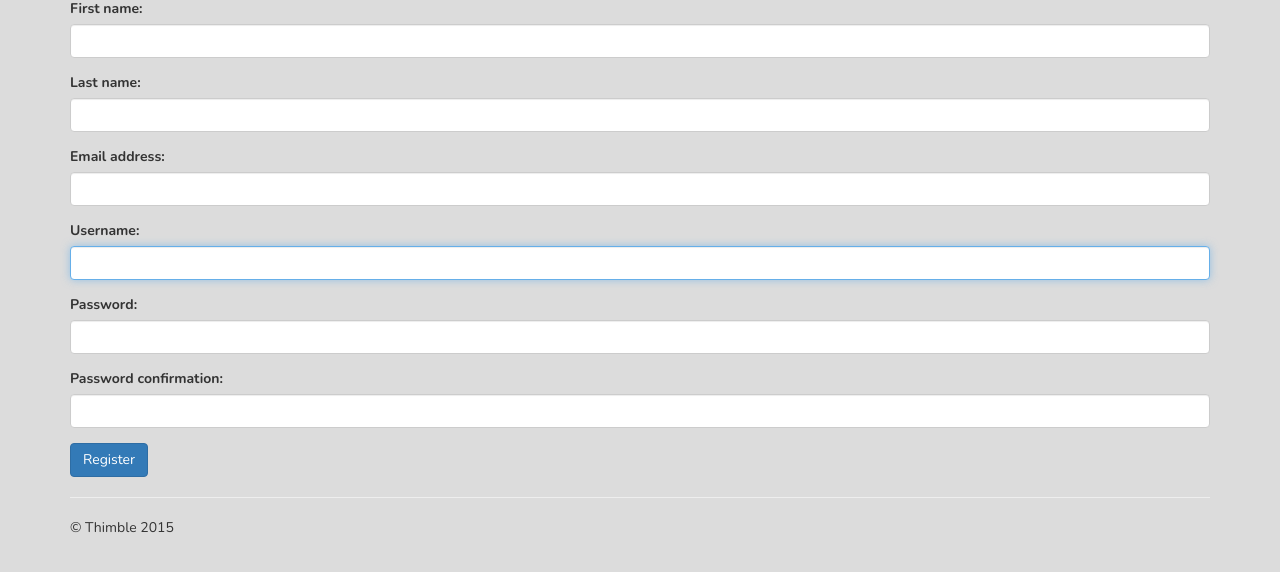
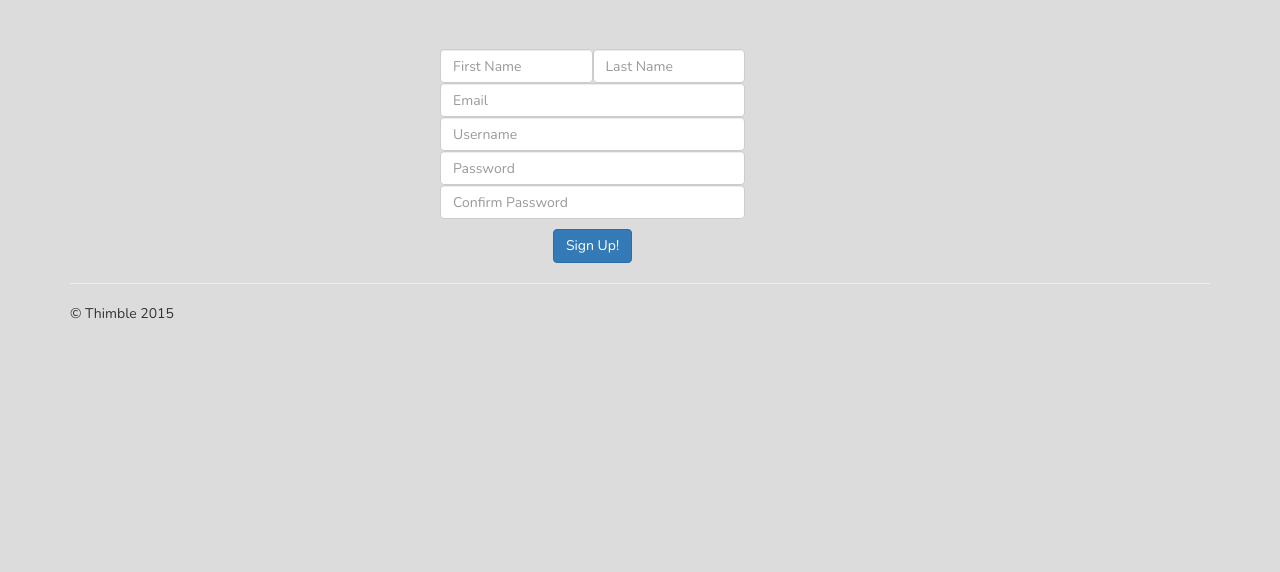
Before and after one commit to salilgupta1/thimble, a Django app: page /accounts/create_account/ in a window 1280 px wide. Shown: the part 51-623 px from the top of the page. Run offline with Django 3.2, Linux system fonts and the light colour scheme; parts of the project's set-up code (start-up, migrations or seed data) failed here and were passed over; some libraries are stand-ins or nearby versions.

Commit message:
Style reg page

```diff
--- a/thimble/apps/Users/static/Users/css/login.css
+++ b/thimble/apps/Users/static/Users/css/login.css
@@ -3,3 +3,45 @@
 	margin-left: auto;
 	margin-right: auto;
 }
+
+.reg-form-wrapper {
+	margin-top: 50px;
+	max-width: 400px;
+	margin-left: auto;
+	margin-right: auto;
+}
+
+.reg-form-wrapper .form-group {
+	margin-bottom: 0px;
+	margin-left: auto;
+	margin-right: auto;
+}
+
+.reg-form-wrapper form {
+	text-align: center;
+	max-width: 305px;
+}
+
+.reg-form-wrapper input {
+	width: 100%;
+}
+
+.reg-form-wrapper #id_first_name {
+	width: 50%;
+	float: left;
+}
+
+.reg-form-wrapper #id_last_name {
+	width: 50%;
+	float: left;
+}
+
+.reg-form-wrapper #id_email {
+	display: inline-block;
+}
+
+.reg-form-wrapper .btn {
+	margin-left: auto;
+	margin-right: auto;
+	margin-top: 10px;
+}
--- a/thimble/apps/Users/templates/Users/create_account.html
+++ b/thimble/apps/Users/templates/Users/create_account.html
@@ -7,17 +7,34 @@
 {%endblock%}
 
 {% block content %}
-    <div>
+    <div class="reg-form-wrapper">
         <form action="{%url 'Users:create_account' %}" method='POST'>
             {%csrf_token%}
-            {% for field in user_form %}
-                <div class = 'form-group'>
-                    <div>{{field.errors|striptags}}</div>
-                    {{field.label_tag}}
-                    {{field}}
+            <div class="form-group">
+                    <div></div>
+                    <input class="form-control" id="id_first_name" maxlength="30" name="first_name" type="text" placeholder="First Name">
+            </div>
+            <div class="form-group">
+                    <div></div>
+                    <input class="form-control" id="id_last_name" maxlength="30" name="last_name" type="text" placeholder="Last Name">
+            </div>
+            <div class="form-group">
+                    <div></div>
+                    <input class="form-control" id="id_email" maxlength="75" name="email" type="email" placeholder="Email">
+            </div>
+            <div class="form-group">
+                    <div></div>
+                    <input class="form-control" id="id_username" maxlength="30" name="username" type="text" placeholder="Username">
+            </div>
+            <div class="form-group">
+                <div></div>
+                <input class="form-control" id="id_password1" name="password1" type="password" placeholder="Password">
+            </div>
+            <div class="form-group">
+                    <div></div>
+                    <input class="form-control" id="id_password2" name="password2" type="password" placeholder="Confirm Password">
                 </div>
-            {% endfor %}
-            <button type = 'submit' class = 'btn btn-primary'>Register</button>
+            <button type='submit' class='btn btn-primary'>Sign Up!</button>
         </form>
     </div>
 
```
